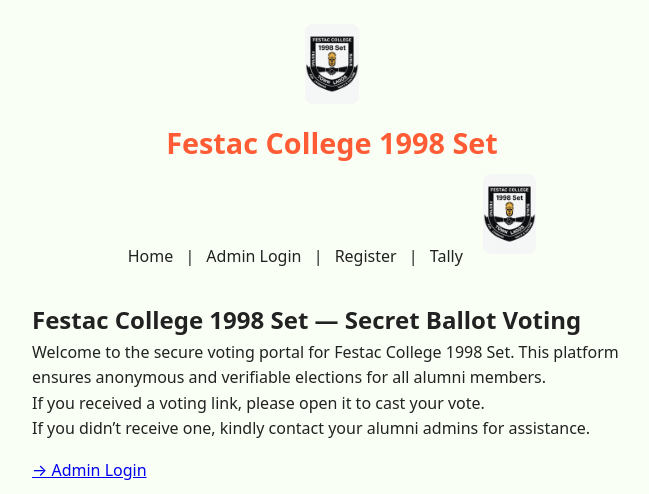
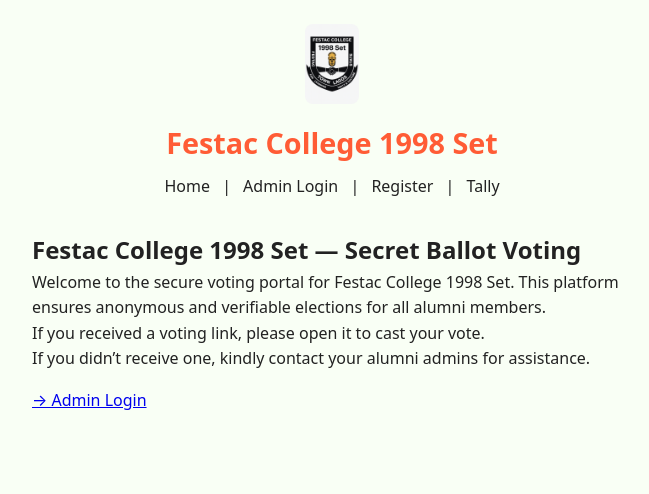
Before and after one commit to Yinkalomy/festac_college_98, a Flask app: page / in a window 1280 px wide. Shown: the top 494 px of the page, without its empty margins (308-957 px from the left). Run offline with Flask 3, Linux system fonts and the light colour scheme.

Commit message:
Updated base.html and fixed certain bugs

```diff
--- a/templates/base.html
+++ b/templates/base.html
@@ -24,8 +24,6 @@
       <a href="/admin/login">Admin Login</a> |
       <a href="/admin/register">Register</a> |
       <a href="/admin/tally">Tally</a>
-      <a href="/"><img src="{{ url_for('static', filename='images/festac_badge.png') }}"
-         alt="Festac College Badge" style="height:80px; border-radius:8px; margin-bottom:0.5rem;"></a>
 
     </nav>
   </header>
```
